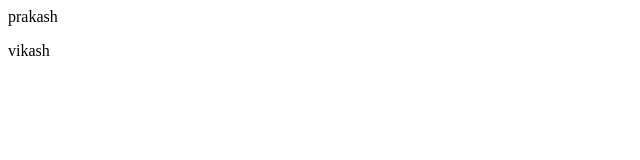
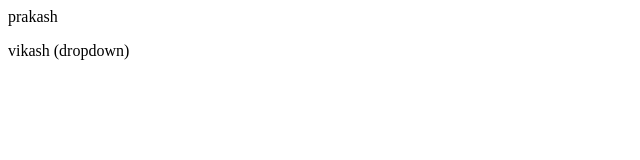
Before and after one commit to prakash97190/ram, a plain HTML site: page index.html in a window 1280 px wide. Shown: the full height of the page, 0-640 px from the left. Drawn offline with Linux system fonts and the light colour scheme.

Commit message:
dropdown

```diff
--- a/index.html
+++ b/index.html
@@ -1,3 +1,3 @@
 <p>prakash
 </p>
-<p>vikash</p>
+<p>vikash (dropdown)</p>
```
